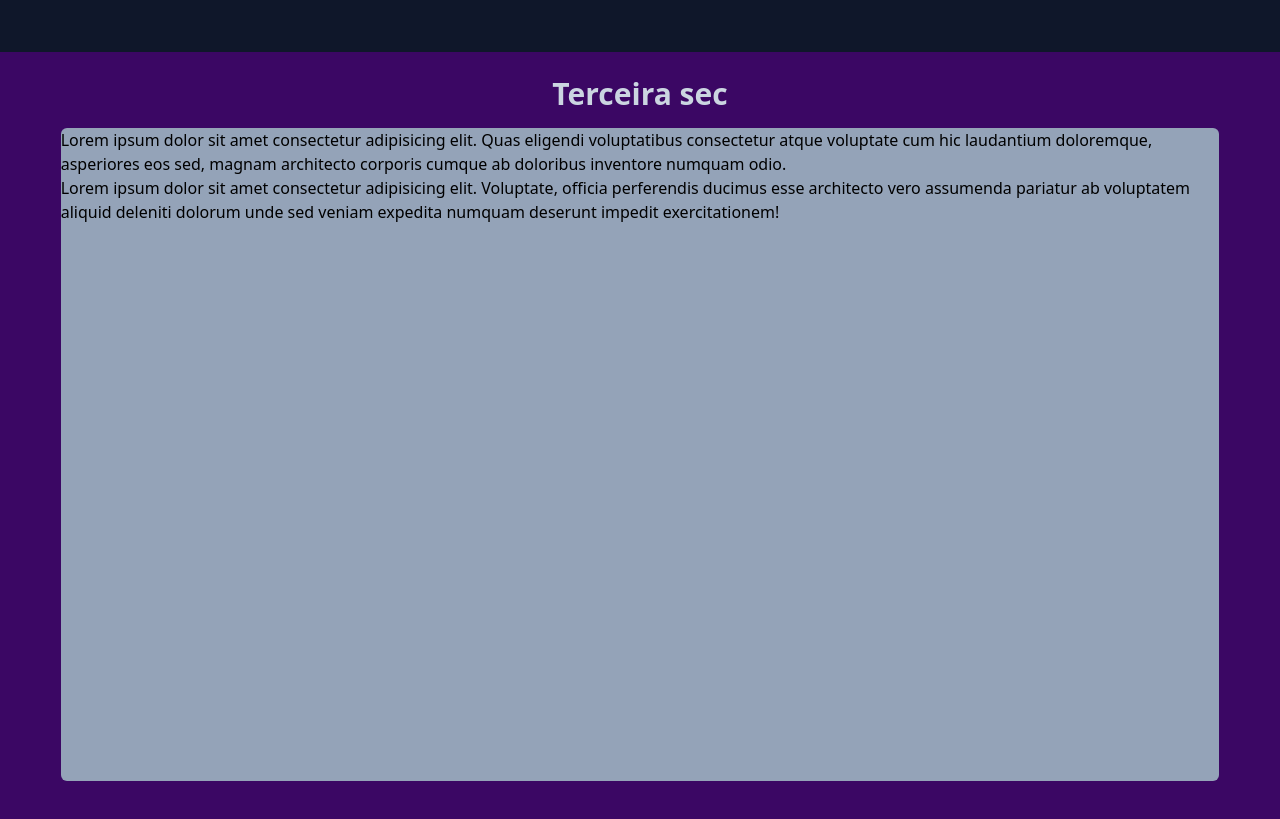
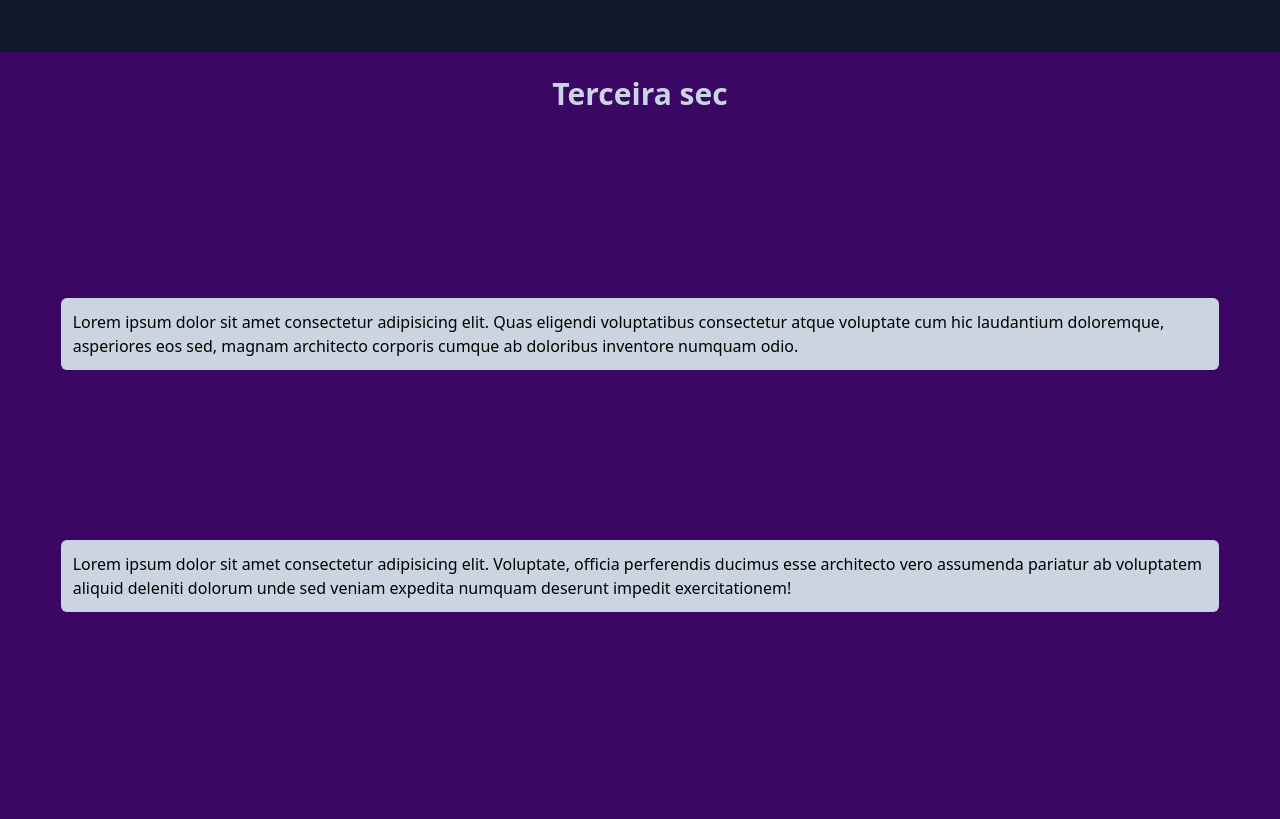
Before and after one commit to Marcus-Nastasi/testing-ts-1, a website: page index.html in a window 1280 px wide. Shown: the part 1660-2479 px from the top of the page. Drawn offline with Linux system fonts and the light colour scheme.

Commit message:
adding styles;

```diff
--- a/index.html
+++ b/index.html
@@ -67,12 +67,12 @@
       <section class="flex flex-col items-center p-2 h-screen">
          <h2 class="text-center my-4 text-3xl font-semibold text-slate-300">Terceira sec</h2>
 
-         <section class="w-11/12 h-5/6 rounded-md bg-slate-400">
-            <section class="">
+         <section class="flex flex-col justify-evenly w-11/12 h-5/6">
+            <section class="p-3 rounded-md bg-slate-300">
                Lorem ipsum dolor sit amet consectetur adipisicing elit. Quas eligendi voluptatibus consectetur atque voluptate cum hic laudantium doloremque, asperiores eos sed, magnam architecto corporis cumque ab doloribus inventore numquam odio.
             </section>
 
-            <section>
+            <section class="p-3 rounded-md bg-slate-300">
                Lorem ipsum dolor sit amet consectetur adipisicing elit. Voluptate, officia perferendis ducimus esse architecto vero assumenda pariatur ab voluptatem aliquid deleniti dolorum unde sed veniam expedita numquam deserunt impedit exercitationem!
             </section>
          </section>
```
Also changed, not shown: src/css/out.css.
